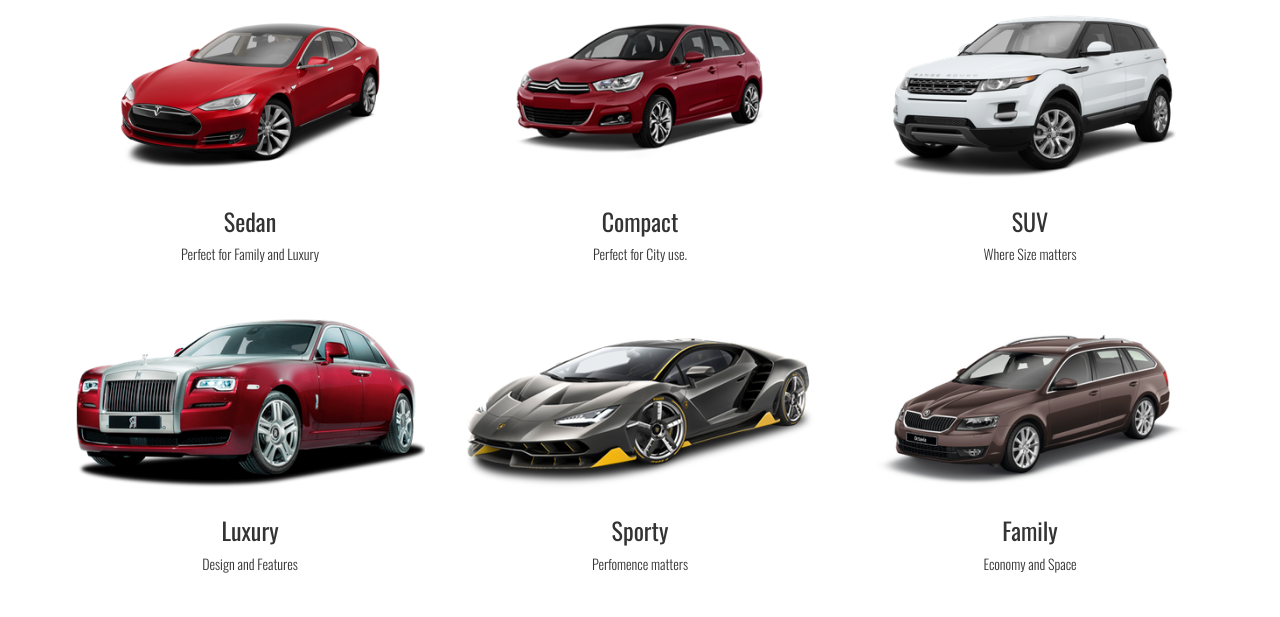
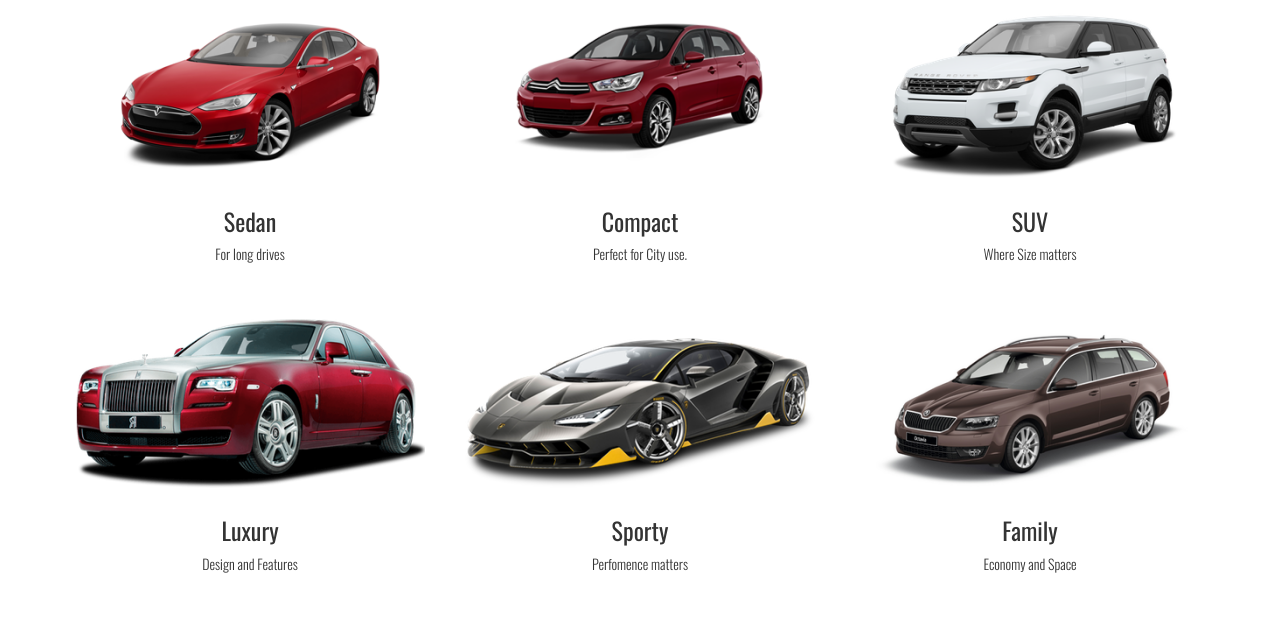
Before and after one commit to chrissmartin/torq, a PHP site: page / in a window 1280 px wide. Shown: the part 188-805 px from the top of the page. Run offline with PHP 8.4, Linux system fonts and the light colour scheme; some libraries are stand-ins or nearby versions.

Commit message:
Update index.php

```diff
--- a/index.php
+++ b/index.php
@@ -64,7 +64,7 @@ $('show-hide').ready(function() {
       <div class="thumbnail" onclick="choose1('sedan');"> <img src="images/sedan-feature.png" alt="Thumbnail Image 1" class="img-responsive">
         <div class="caption">
           <h3>Sedan</h3>
-          <p>Perfect for Family and Luxury</p>
+          <p>For long drives</p>
         </div>
       </div>
 
```
